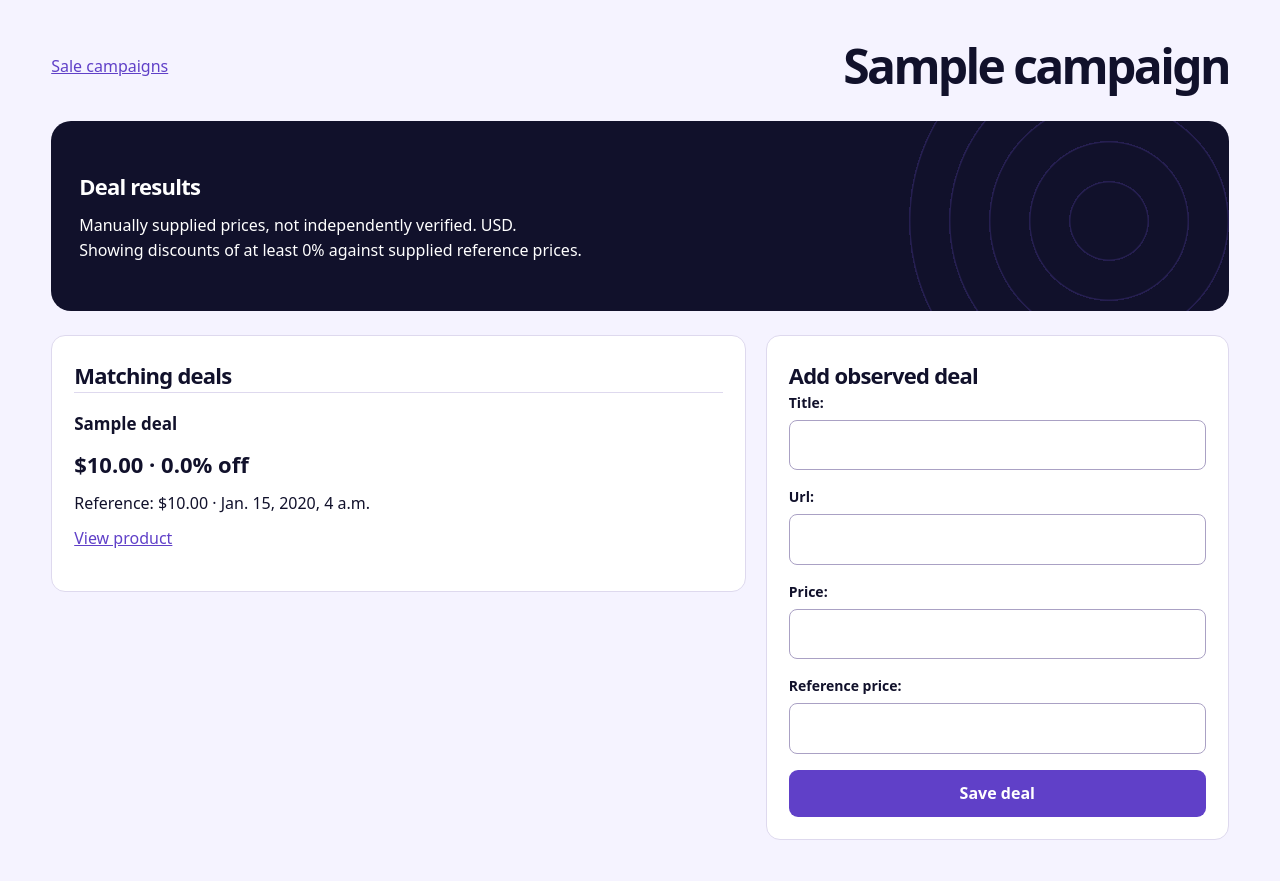
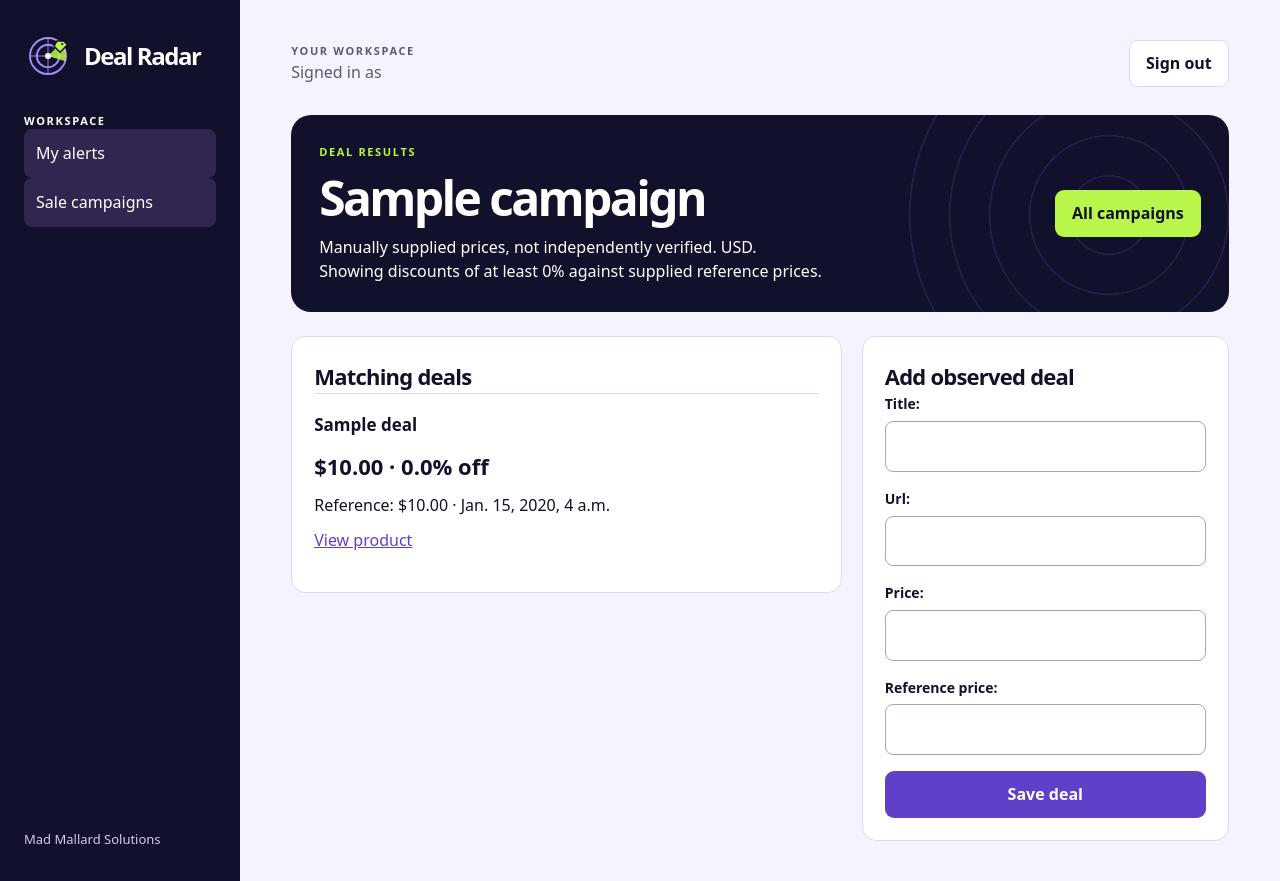
Before and after one commit to drakeg/deal_monitoring_system, a Django app: template monitor/templates/deals.html in a window 1280 px wide. Before the commit the page ends 840 px from the top, so only its background shows below. Run offline with Django 5.2, Linux system fonts and the light colour scheme; the template is opened without the code that fills it: values that come from a table or form of the project are taken from there, others are empty; tables that the repository leaves empty hold one stand-in row (values such as "Sample post").

Commit message:
Use shared workspace layout on deals

```diff
--- a/monitor/templates/deals.html
+++ b/monitor/templates/deals.html
@@ -1,4 +1,2 @@
-{% extends "base.html" %}{% block content %}
-<main class="main"><header class="top"><a href="/campaigns/">Sale campaigns</a><h1>{{ campaign.name }}</h1></header>
-<section class="hero"><div><h2>Deal results</h2><p>Manually supplied prices, not independently verified. USD. Showing discounts of at least {{ campaign.minimum_discount }}% against supplied reference prices.</p></div></section>
-<div class="workspace"><section class="panel"><h2>Matching deals</h2>{% for deal in deals %}<article class="alert"><h3>{{ deal.title }}</h3><p class="price">${{ deal.price }} · {{ deal.discount|floatformat:1 }}% off</p><p>Reference: ${{ deal.reference_price }} · {{ deal.observed_at }}</p><a href="{{ deal.url }}" rel="noopener noreferrer">View product</a></article>{% empty %}<p>No matching deals yet.</p>{% endfor %}</section><section class="panel"><h2>Add observed deal</h2><form method="post" class="form">{% csrf_token %}{{ form.as_p }}<button class="btn">Save deal</button></form></section></div></main>{% endblock %}
+{% extends "workspace.html" %}{% load static %}{% block workspace %}<section class="hero"><div><div class="eyebrow">Deal results</div><h1>{{ campaign.name }}</h1><p>Manually supplied prices, not independently verified. USD. Showing discounts of at least {{ campaign.minimum_discount }}% against supplied reference prices.</p></div><a class="btn" href="/campaigns/">All campaigns</a></section>
+<div class="workspace"><section class="panel"><h2>Matching deals</h2>{% for deal in deals %}<article class="alert"><h3>{{ deal.title }}</h3><p class="price">${{ deal.price }} · {{ deal.discount|floatformat:1 }}% off</p><p>Reference: ${{ deal.reference_price }} · {{ deal.observed_at }}</p><a href="{{ deal.url }}" rel="noopener noreferrer">View product</a></article>{% empty %}<p>No matching deals yet.</p>{% endfor %}</section><section class="panel"><h2>Add observed deal</h2><form method="post" class="form">{% csrf_token %}{{ form.as_p }}<button class="btn">Save deal</button></form></section></div>{% endblock %}
```
